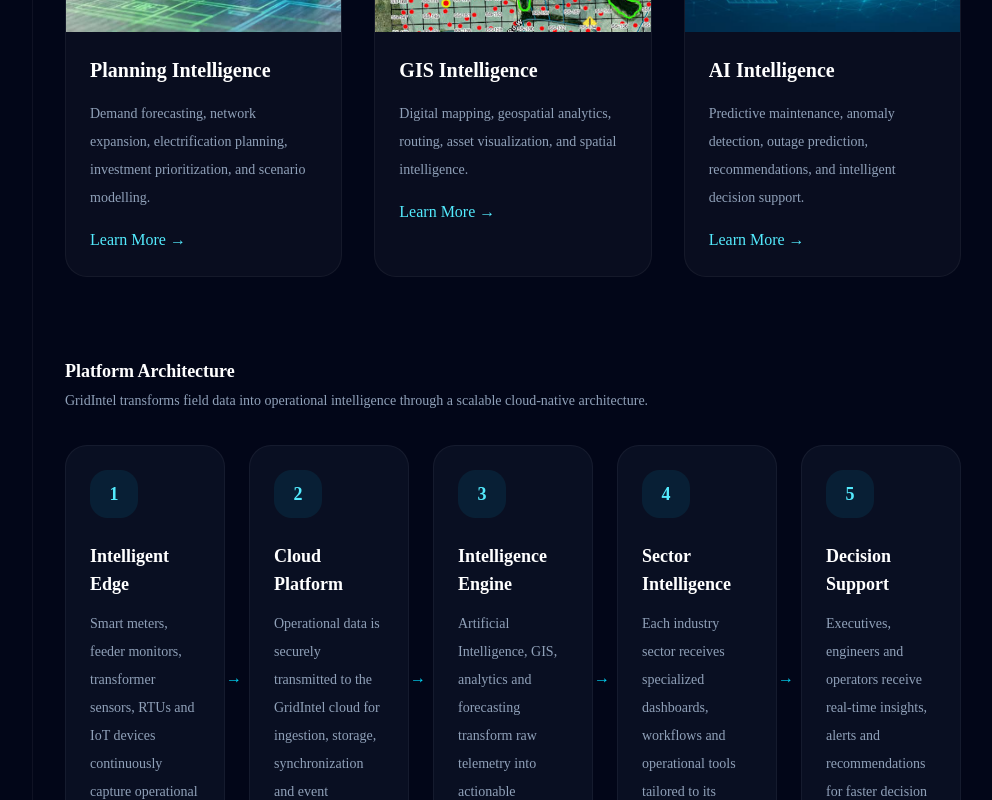
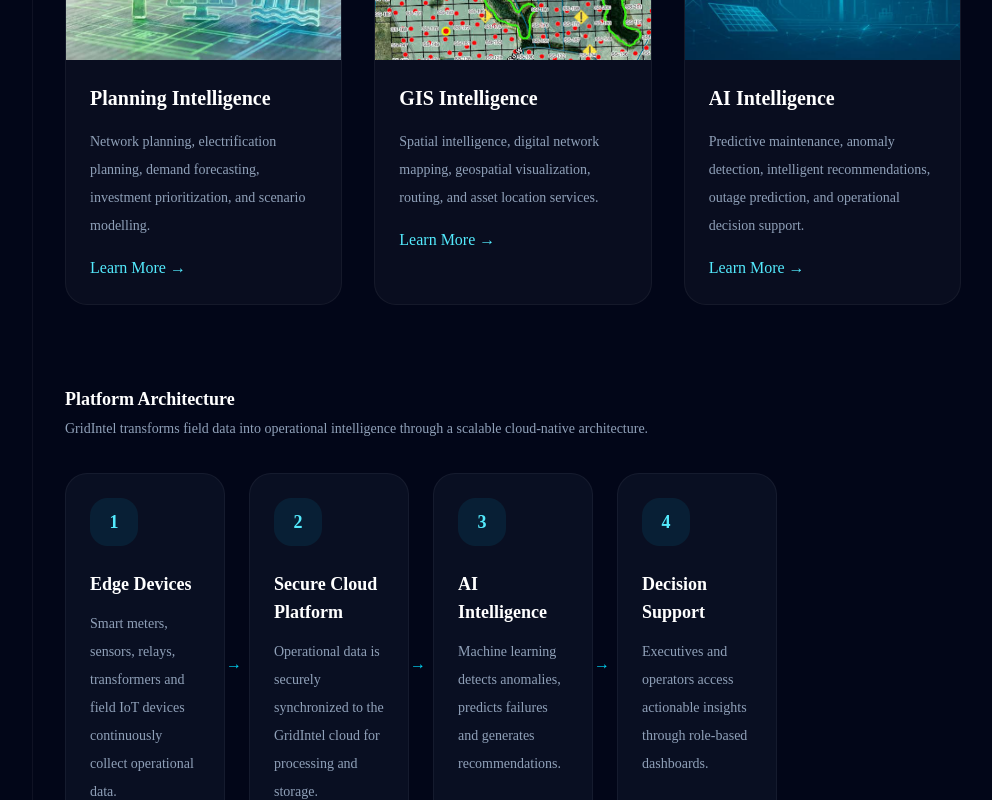
Before and after one commit to feexie/gridintel, a Next.js app: page /dashboard in a window 1280 px wide. Shown: the part 1540-2340 px from the top of the page, without its empty margins (287-1279 px from the left). Built offline with nearby package versions, Linux system fonts and the light colour scheme.

Commit message:
fixing run biuld; typescript issue

```diff
--- a/src/components/platform/PlatformCapabilities.tsx
+++ b/src/components/platform/PlatformCapabilities.tsx
@@ -13,7 +13,7 @@ export default function PlatformCapabilities() {
       <div className="grid gap-8 md:grid-cols-2 xl:grid-cols-3">
         {platformCapabilities.map((capability) => (
           <CapabilityCard
-            key={capability.title}
+            key={capability.id}
             capability={capability}
           />
         ))}
--- a/src/data/platform/architecture.ts
+++ b/src/data/platform/architecture.ts
@@ -2,37 +2,31 @@ import type { ArchitectureStep } from "@/types/platform";
 
 export const architecture: ArchitectureStep[] = [
   {
-    id: "edge",
-    title: "Intelligent Edge",
+    id: 1,
+    title: "Edge Devices",
     description:
-      "Smart meters, feeder monitors, transformer sensors, RTUs and IoT devices continuously capture operational data across the electricity network.",
+      "Smart meters, sensors, relays, transformers and field IoT devices continuously collect operational data.",
+    image: "/images/platform/edge.jpg",
   },
-
   {
-    id: "cloud",
-    title: "Cloud Platform",
+    id: 2,
+    title: "Secure Cloud Platform",
     description:
-      "Operational data is securely transmitted to the GridIntel cloud for ingestion, storage, synchronization and event processing.",
+      "Operational data is securely synchronized to the GridIntel cloud for processing and storage.",
+    image: "/images/platform/cloud.jpg",
   },
-
   {
-    id: "intelligence",
-    title: "Intelligence Engine",
+    id: 3,
+    title: "AI Intelligence",
     description:
-      "Artificial Intelligence, GIS, analytics and forecasting transform raw telemetry into actionable operational intelligence.",
+      "Machine learning detects anomalies, predicts failures and generates recommendations.",
+    image: "/images/platform/ai.jpg",
   },
-
   {
-    id: "sector",
-    title: "Sector Intelligence",
-    description:
-      "Each industry sector receives specialized dashboards, workflows and operational tools tailored to its business processes.",
-  },
-
-  {
-    id: "decision",
+    id: 4,
     title: "Decision Support",
     description:
-      "Executives, engineers and operators receive real-time insights, alerts and recommendations for faster decision making.",
+      "Executives and operators access actionable insights through role-based dashboards.",
+    image: "/images/platform/utility.jpg",
   },
 ];
--- a/src/data/platform/capabilities.ts
+++ b/src/data/platform/capabilities.ts
@@ -2,50 +2,56 @@ import type { PlatformCapability } from "@/types/platform";
 
 export const platformCapabilities: PlatformCapability[] = [
   {
+    id: "utility",
     title: "Utility Intelligence",
-    description:
-      "Executive dashboards, network operations, revenue management, outage response, asset intelligence, and AI-driven operational decision support.",
     image: "/images/platform/utility.jpg",
     href: "/dashboard/utility",
+    description:
+      "Executive dashboards, operations management, asset intelligence, reliability analytics, outage management, revenue operations, and AI-assisted utility decision support.",
   },
 
   {
+    id: "der",
     title: "DER Intelligence",
-    description:
-      "Distributed energy resource monitoring, battery management, renewable generation analytics, and portfolio optimization.",
     image: "/images/platform/der.jpg",
     href: "/dashboard/der",
+    description:
+      "Distributed energy resource monitoring, battery management, renewable asset analytics, forecasting, and portfolio intelligence.",
   },
 
   {
+    id: "minigrid",
     title: "MiniGrid Intelligence",
-    description:
-      "Mini-grid operations, customer management, commercial performance, asset monitoring, and portfolio intelligence.",
     image: "/images/platform/minigrid.jpg",
     href: "/dashboard/minigrid",
+    description:
+      "Mini-grid operations, customer management, commercial performance, asset monitoring, and portfolio oversight.",
   },
 
   {
+    id: "planning",
     title: "Planning Intelligence",
-    description:
-      "Demand forecasting, network expansion, electrification planning, investment prioritization, and scenario modelling.",
     image: "/images/platform/planning.jpg",
     href: "/dashboard/planning",
+    description:
+      "Network planning, electrification planning, demand forecasting, investment prioritization, and scenario modelling.",
   },
 
   {
+    id: "gis",
     title: "GIS Intelligence",
-    description:
-      "Digital mapping, geospatial analytics, routing, asset visualization, and spatial intelligence.",
     image: "/images/platform/gis.jpg",
     href: "/dashboard/intelligence/gis",
+    description:
+      "Spatial intelligence, digital network mapping, geospatial visualization, routing, and asset location services.",
   },
 
   {
+    id: "ai",
     title: "AI Intelligence",
-    description:
-      "Predictive maintenance, anomaly detection, outage prediction, recommendations, and intelligent decision support.",
     image: "/images/platform/ai.jpg",
     href: "/dashboard/intelligence/ai",
+    description:
+      "Predictive maintenance, anomaly detection, intelligent recommendations, outage prediction, and operational decision support.",
   },
 ];
```
Also changed, not shown: src/components/platform/CapabilityCard.tsx (+1 -13 lines), src/types/platform.ts (+16 -1 lines).
